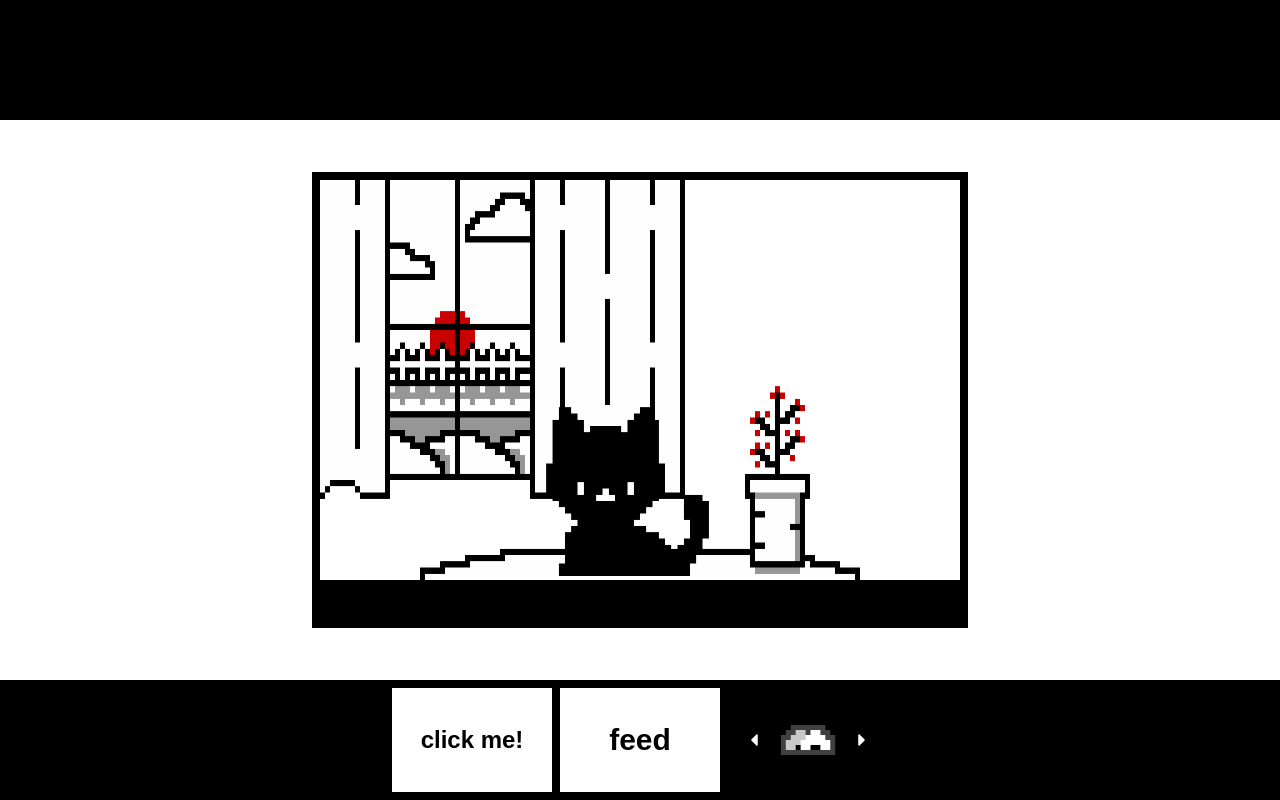
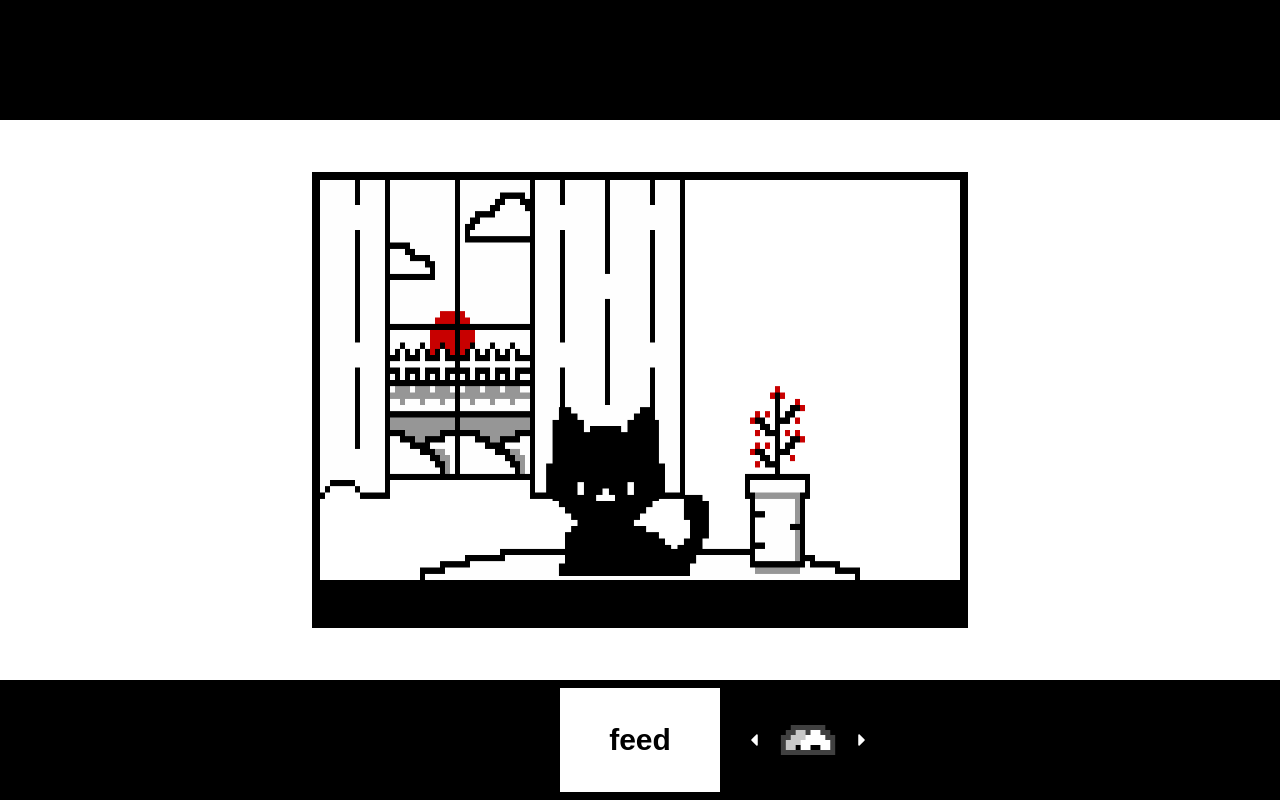
Before and after one commit to RishikSarkar/neko-sekai, a Next.js app: page / in a window 1280 px wide. Built offline with nearby package versions, Linux system fonts and the light colour scheme; a web font is replaced by a local one.

Commit message:
removed valentines day change

```diff
--- a/components/Pet.jsx
+++ b/components/Pet.jsx
@@ -9,9 +9,6 @@ export default function Pet() {
   const [idleCount, setIdleCount] = useState(0);
   const [currentAnimation, setCurrentAnimation] = useState('idle');
   const [showFood, setShowFood] = useState(false);
-
-  const [showMessage, setShowMessage] = useState(false); // Yasmina
-  const [msgDisabled, setMsgDisabled] = useState(false); // Yasmina
 
   const [isFeeding, setIsFeeding] = useState(false);
 
@@ -92,18 +89,6 @@ export default function Pet() {
     }
   };
 
-  const toggleMessageVisibility = () => {
-    if (!msgDisabled) {
-      setShowMessage(true);
-      setMsgDisabled(true);
-
-      setTimeout(() => {
-        setShowMessage(false);
-        setMsgDisabled(false);
-      }, 5000);
-    }
-  };
-
   const changeFood = (direction) => {
     setFoodIndex(prevIndex => {
       const newIndex = (prevIndex + direction + foodOptions.length) % foodOptions.length;
@@ -121,14 +106,6 @@ export default function Pet() {
               <Image src={"/assets/backgrounds/" + currBg} layout="fill" />
               <div className='z-20 absolute bottom-1 left-1/2 transform -translate-x-1/2'>
                 <Image src={animations[currentAnimation].sequence[frameIndex]} alt="Pet" width={200} height={200} unoptimized={true} />
-
-                {/* Yasmina */}
-                {showMessage && (
-                  <div className='absolute bottom-0 -right-10 transform translate-x-1/2 -translate-y-1/2'>
-                    <Image src="/assets/miscellaneous/valentine.png" alt="Happy Valentine's Day!" width={400} height={400} />
-                  </div>
-                )}
-
               </div>
               {showFood && (
                 <div className='z-40 absolute bottom-0 left-1/2 transform -translate-x-1/2 z-50 text-black'>
@@ -143,9 +120,8 @@ export default function Pet() {
 
         <div className='fixed bottom-0 h-[15vh] w-[40vw] grid grid-cols-3 gap-2 border-8 border-black z-50'>
 
-          {/* Yasmina */}
-          <div onClick={toggleMessageVisibility} className={`${isFeeding ? 'bg-white/80 cursor-not-allowed' : 'bg-white hover:bg-white/80 cursor-pointer'} col-span-1 flex justify-center items-center text-black font-bold text-2xl`}>
-            click me!
+          <div className='col-span-1'>
+
           </div>
 
           <div onClick={feedPet} className={`${isFeeding ? 'bg-white/80 cursor-not-allowed' : 'bg-white hover:bg-white/80 cursor-pointer'} col-span-1 flex justify-center items-center text-black font-bold text-3xl`}>
```
